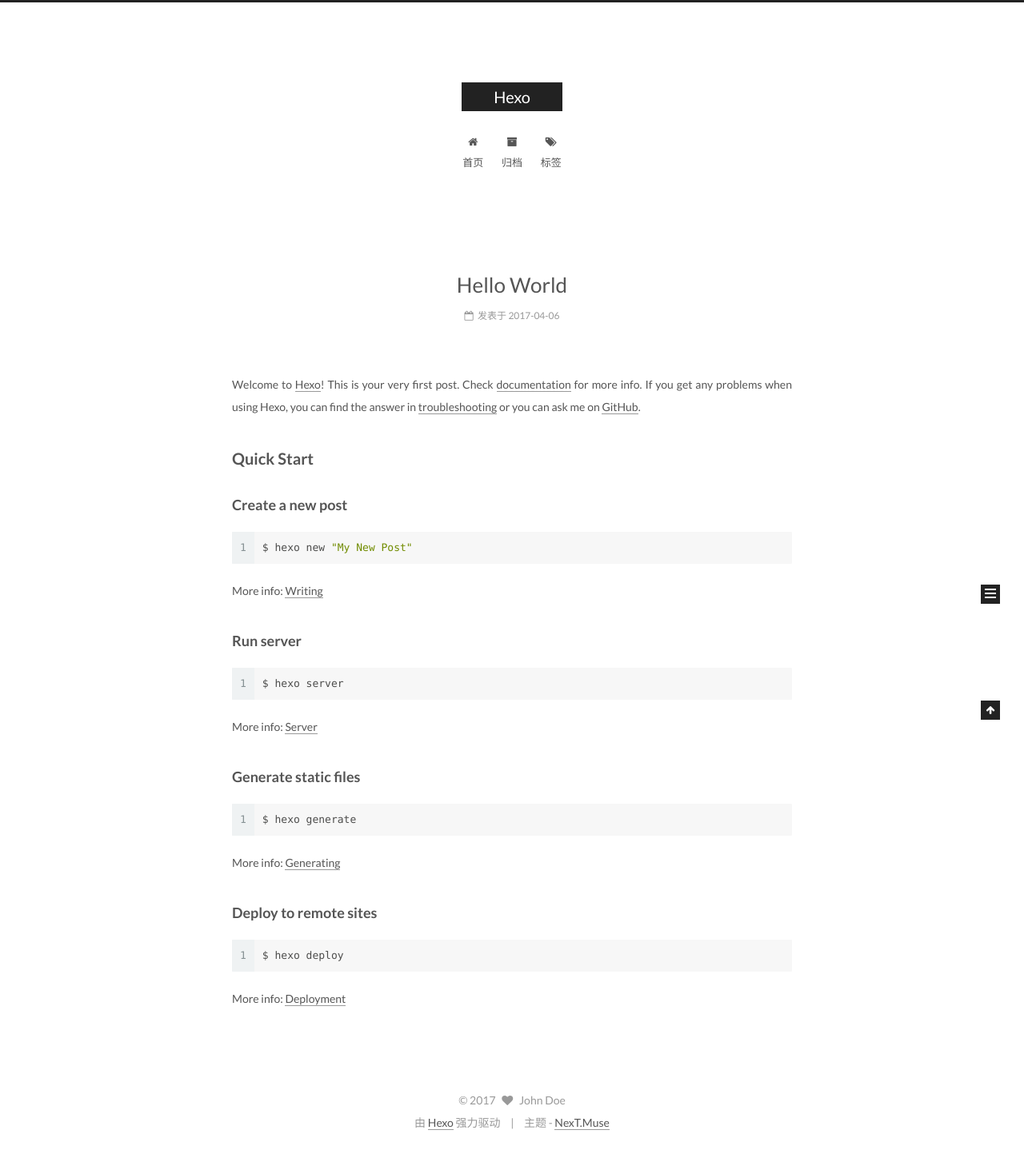
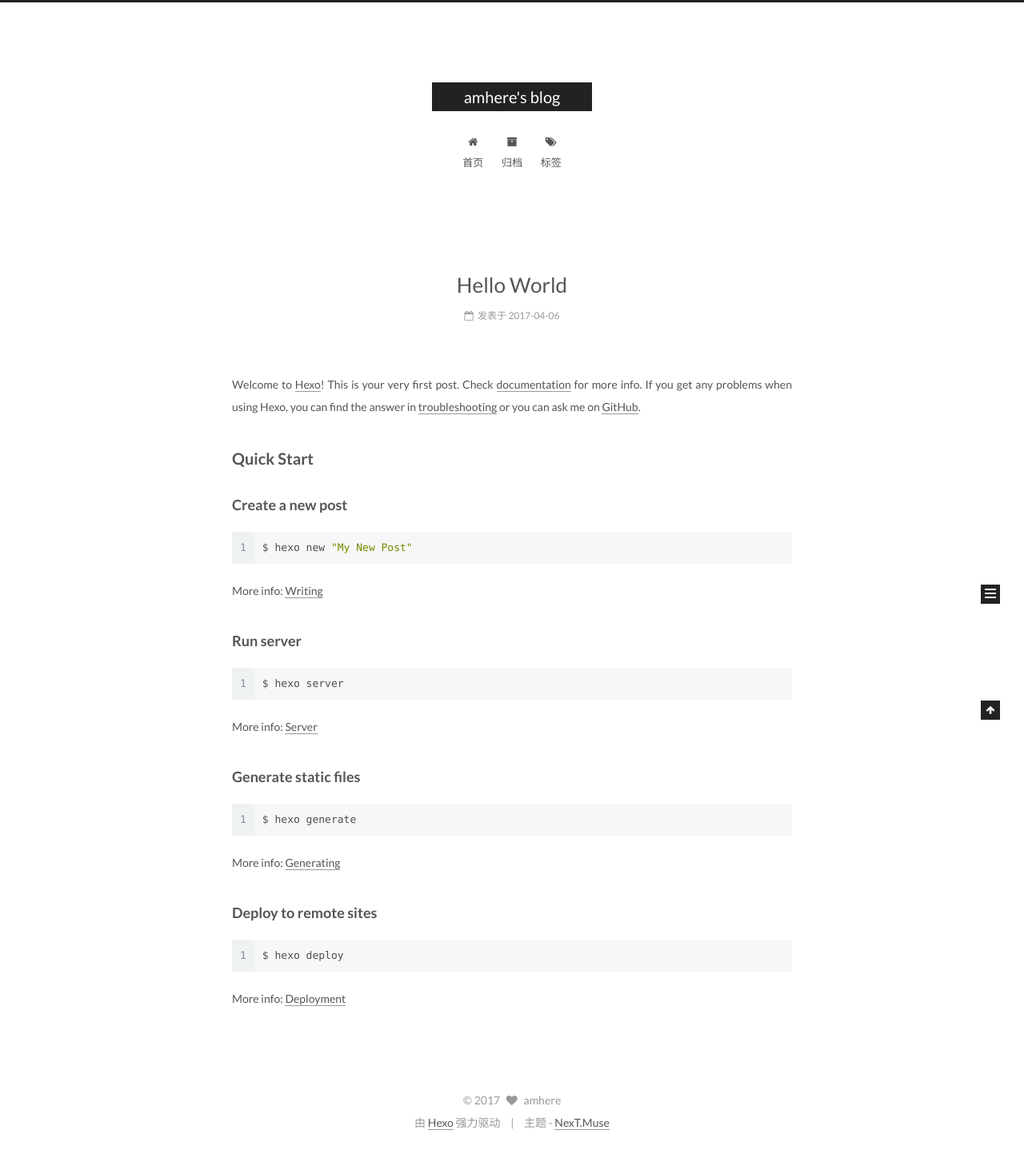
Before and after one commit to youflint/youflint.github.io, a plain HTML site: page index.html in a window 1280 px wide. Shown: the whole page at 80% size. Drawn offline with Linux system fonts and the light colour scheme.

Commit message:
Site updated: 2017-04-20 18:11:41

```diff
--- a/css/main.css
+++ b/css/main.css
@@ -1691,7 +1691,7 @@ pre .javascript .function {
   width: 4px;
   height: 4px;
   border-radius: 50%;
-  background: #b47f9a;
+  background: #877049;
 }
 .links-of-blogroll {
   font-size: 13px;
--- a/index.html
+++ b/index.html
@@ -88,11 +88,11 @@
 
 
 <meta property="og:type" content="website">
-<meta property="og:title" content="Hexo">
+<meta property="og:title" content="amhere's blog">
 <meta property="og:url" content="http://yoursite.com/index.html">
-<meta property="og:site_name" content="Hexo">
+<meta property="og:site_name" content="amhere's blog">
 <meta name="twitter:card" content="summary">
-<meta name="twitter:title" content="Hexo">
+<meta name="twitter:title" content="amhere's blog">
 
 
 
@@ -126,7 +126,7 @@
 
 
 
-  <title> Hexo </title>
+  <title> amhere's blog </title>
 </head>
 
 <body itemscope itemtype="http://schema.org/WebPage" lang="zh-Hans">
@@ -164,7 +164,7 @@
     <div class="custom-logo-site-title">
       <a href="/"  class="brand" rel="start">
         <span class="logo-line-before"><i></i></span>
-        <span class="site-title">Hexo</span>
+        <span class="site-title">amhere's blog</span>
         <span class="logo-line-after"><i></i></span>
       </a>
     </div>
@@ -250,13 +250,13 @@
     <link itemprop="mainEntityOfPage" href="http://yoursite.com/2017/04/06/hello-world/">
 
     <span hidden itemprop="author" itemscope itemtype="http://schema.org/Person">
-      <meta itemprop="name" content="John Doe">
+      <meta itemprop="name" content="amhere">
       <meta itemprop="description" content="">
       <meta itemprop="image" content="/images/avatar.gif">
     </span>
 
     <span hidden itemprop="publisher" itemscope itemtype="http://schema.org/Organization">
-      <meta itemprop="name" content="Hexo">
+      <meta itemprop="name" content="amhere's blog">
     </span>
 
 
@@ -401,8 +401,8 @@
         <div class="site-author motion-element" itemprop="author" itemscope itemtype="http://schema.org/Person">
           <img class="site-author-image" itemprop="image"
                src="/images/avatar.gif"
-               alt="John Doe" />
-          <p class="site-author-name" itemprop="name">John Doe</p>
+               alt="amhere" />
+          <p class="site-author-name" itemprop="name">amhere</p>
 
               <p class="site-description motion-element" itemprop="description"></p>
 
@@ -462,7 +462,7 @@
   <span class="with-love">
     <i class="fa fa-heart"></i>
   </span>
-  <span class="author" itemprop="copyrightHolder">John Doe</span>
+  <span class="author" itemprop="copyrightHolder">amhere</span>
 </div>
 
 
```
Also changed, not shown: 2017/04/06/hello-world/index.html (+8 -8 lines), archives/2017/04/index.html (+8 -8 lines), archives/2017/index.html (+8 -8 lines), archives/index.html (+8 -8 lines).
